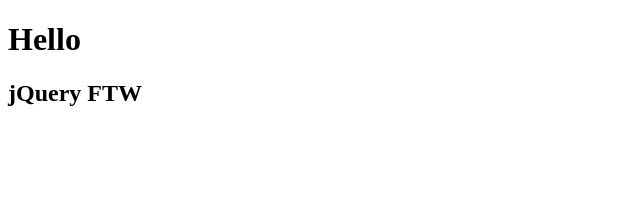
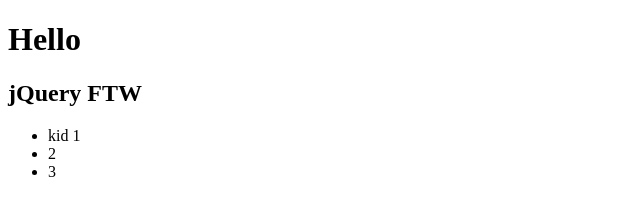
Before and after one commit to michaelshaleen/cullen-jquery-intro, a plain HTML site: page index.html in a window 1280 px wide. Shown: the full height of the page, 0-640 px from the left. Drawn offline with Linux system fonts and the light colour scheme.

Commit message:
working on console with jq

```diff
--- a/index.html
+++ b/index.html
@@ -10,5 +10,10 @@
   <body>
     <h1>Hello</h1>
     <h2>jQuery FTW</h2>
+    <ul>
+      <li>kid 1</li>
+      <li>2</li>
+      <li class="the-best">3</li>
+    </ul>
   </body>
 </html>
--- a/myAwesomeScript.js
+++ b/myAwesomeScript.js
@@ -4,4 +4,8 @@
 
 function onReady() {
   console.log('onReady func');
+  const h1 = $('h1');
+  console.log('h1', h1);
+
+  const h2 = $();
 }
```
